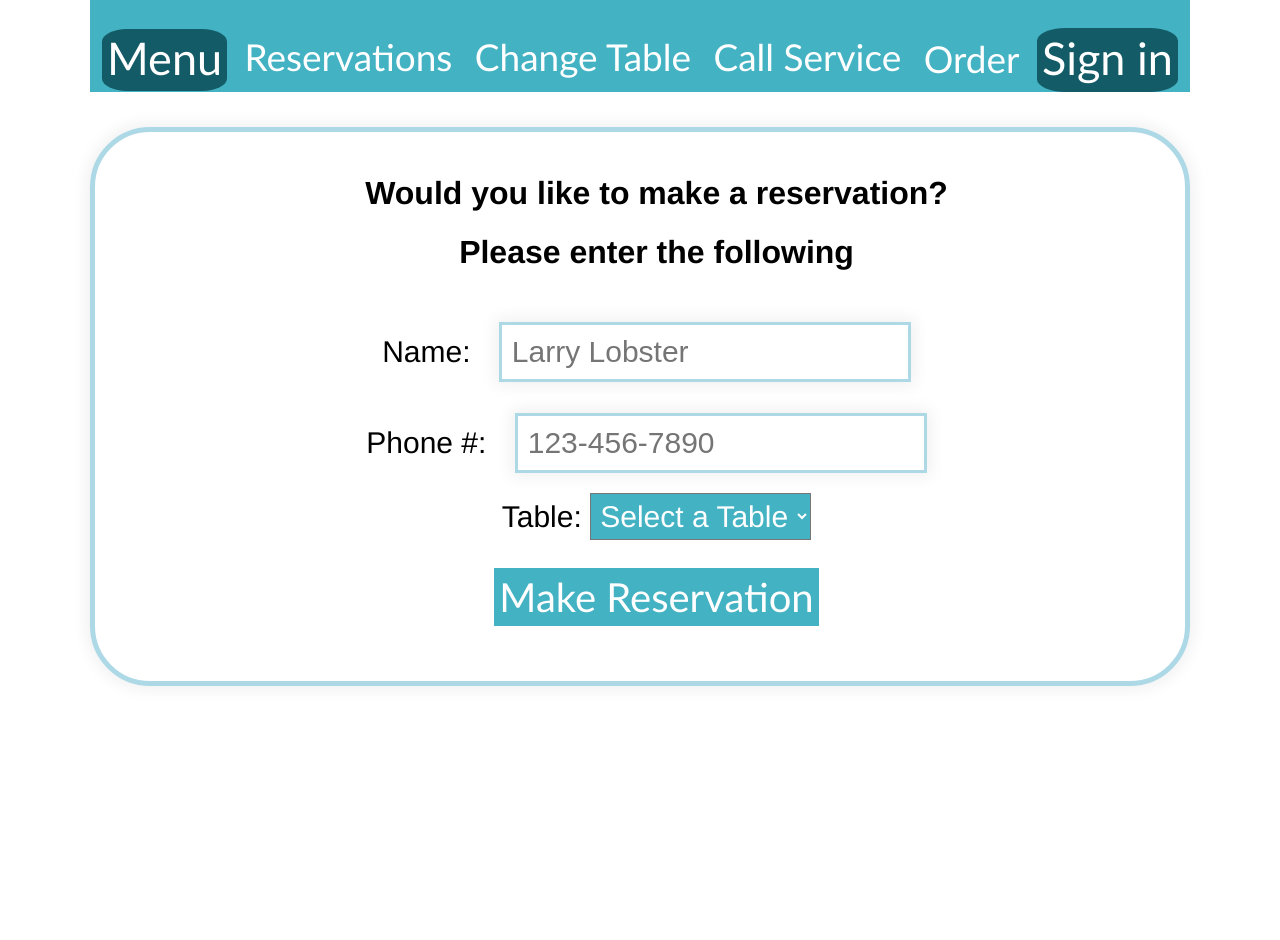
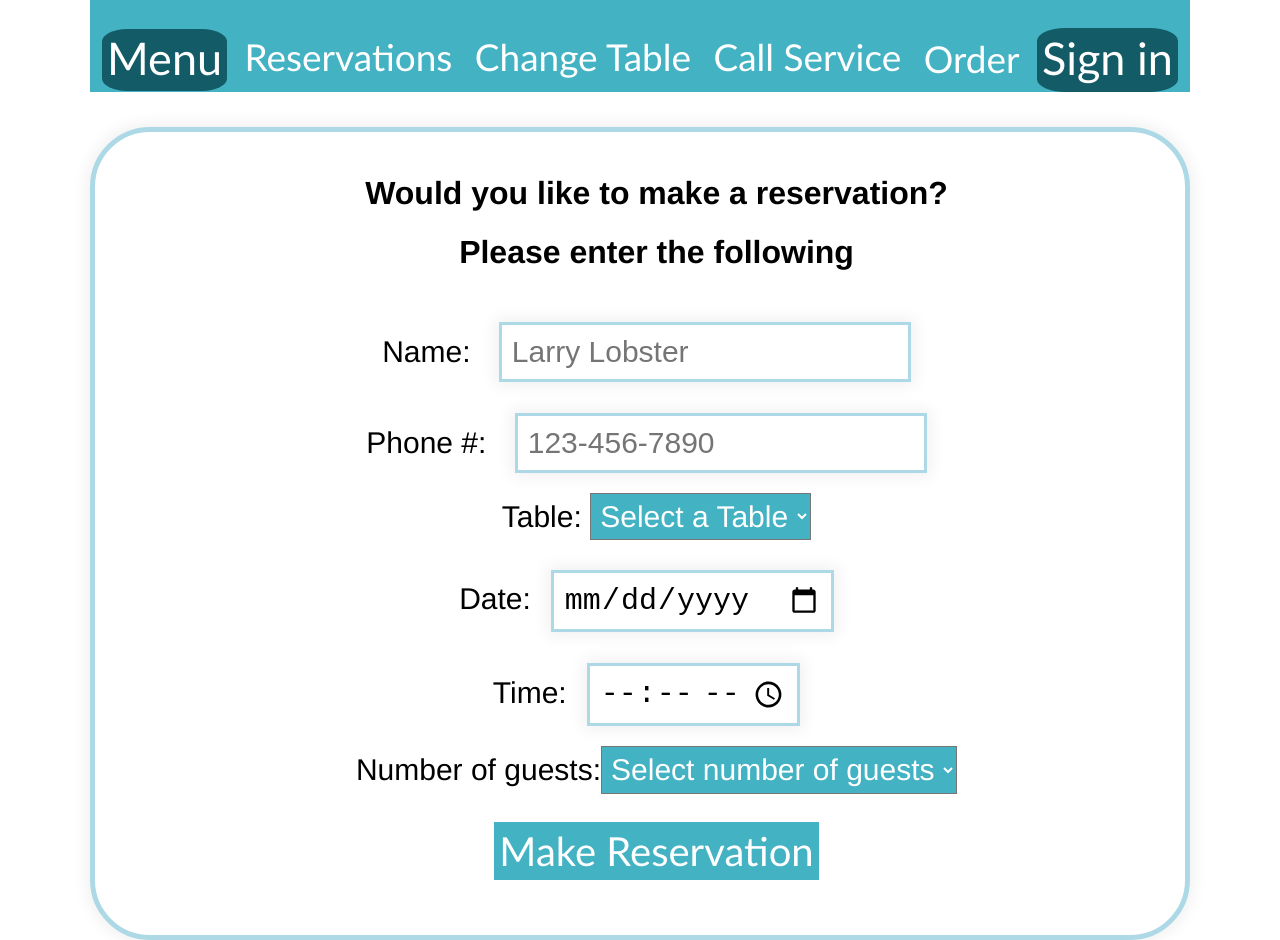
Before and after one commit to zabryant89/CIS434_Group3_TermProject, a React (Create React App) app in the folder foodorderingapp/: page / in a window 1280 px wide. Both pictures are taken after a click on the button "Reservations". Before the commit the page ends 800 px from the top, so only its background shows below. Built offline with nearby package versions, Linux system fonts and the light colour scheme.

Commit message:
Update Reservations.js
Since we know get the time and date I added it so the user can see what time and date they selected

```diff
--- a/foodorderingapp/src/NavbarComp/Reservations.js
+++ b/foodorderingapp/src/NavbarComp/Reservations.js
@@ -5,9 +5,12 @@ import './Style/Reservation.css'
 export default function Reservations(){
 
 
-const [name, setName] = useState('')
-const [phone, setPhone] = useState('')
-const [table, setTable] = useState(-1)
+const [name, setName] = useState('');
+const [phone, setPhone] = useState('');
+const [table, setTable] = useState(-1);
+const [time, setTime] = useState('');
+const [date, setDate] = useState('');
+const [guest, setGuest] = useState(1);
 
 const [show, setShow] = useState(true);
 const [showEdit, setShoWEdit] = useState(false);
@@ -17,8 +20,8 @@ const [editBut, setEditBut] = useState(false);
 
 
 const [tableD, setTableD] = useState((localStorage.getItem("Table-data") ? JSON.parse(localStorage.getItem("Table-data")) : -1));
-const d = new Date();
-const time = ( (d.getHours() >= 12) ? (d.getHours() % 12 )  : d.getHours()   ) + ':' + d.getMinutes() + (   (d.getHours() >= 12) ? " pm" : " am" ) + ".";
+//const d = new Date();
+//const ftime = ( (d.getHours() >= 12) ? (d.getHours() % 12 )  : d.getHours()   ) + ':' + d.getMinutes() + (   (d.getHours() >= 12) ? " pm" : " am" ) + ".";
 
 
 
@@ -41,6 +44,9 @@ const intialTableState = [
             Rname: name,
             Rphone: phone,
             Rtable: Number(table),
+            Rtime: time,
+            Rdate: date,
+            Rguest: guest
     }] ;
 
 
@@ -166,9 +172,9 @@ if(tableD !== -1){
 
     )
 
- // console.log(tableChange);
+  console.log(tableChange);
   localStorage.setItem("Table-data", JSON.stringify(tableChange));
-    console.log('changed Table-data');
+
     localStorage.removeItem(phone);
     console.log('Removed item from storage');
   }
@@ -224,6 +230,32 @@ if(tableD !== -1){
             <option value="8" disabled = {tableData[7]}>Table 8</option>
           </select>
         </div>
+
+        <div className="form-group">
+          <label for="date">Date:</label>
+          <input type="date" id="date" name="date" required
+           onChange={(e) => setDate(e.target.value)}
+          ></input>
+        </div>
+        <div className="form-group">
+          <label for="time">Time:</label>
+          <input type="time" id="time" name="time" required
+           onChange={(e) => setTime(e.target.value)}
+          ></input>
+        </div>
+        <div className="form-group">
+          <label for="guests">Number of guests:</label>
+          <select id="guests" name="guests" required
+           onChange={(e) => setGuest(e.target.value)}>
+            <option value="">Select number of guests</option>
+            <option value="1">1</option>
+            <option value="2">2</option>
+            <option value="3">3</option>
+            <option value="4">4</option>
+          </select>
+        </div>
+
+
         <button type="submit" onClick={() =>handleSubmit()}>Make Reservation</button>
       </div> )}
       {!show && showBoth && (
@@ -231,9 +263,9 @@ if(tableD !== -1){
 
        <h1>Thank you for your reservation {name}! </h1>
 
+       <h1>We look foward to seeing you on {date} at {time} with your {guest} guests!</h1>
 
-
-       <h1>We will call you at {phone} {(table === -1 || table === 0) ? "when we are ready for you. ": "when Table " + table +" is ready."} </h1>
+       <h1>We will call you at {phone} {(table === -1 || table === 0) ? "when we are ready. ": "when Table " + table +" is ready."} </h1>
         <div className="resButtons">
        <div> <button onClick={handleAnother}>Make another reservation</button> </div>
 
@@ -242,6 +274,8 @@ if(tableD !== -1){
 
         </div>
       )}
+
+
   {showEdit && ( <div className="reservation-form">
  <h1>Please enter your phone number to edit your reservation</h1>
 
```
